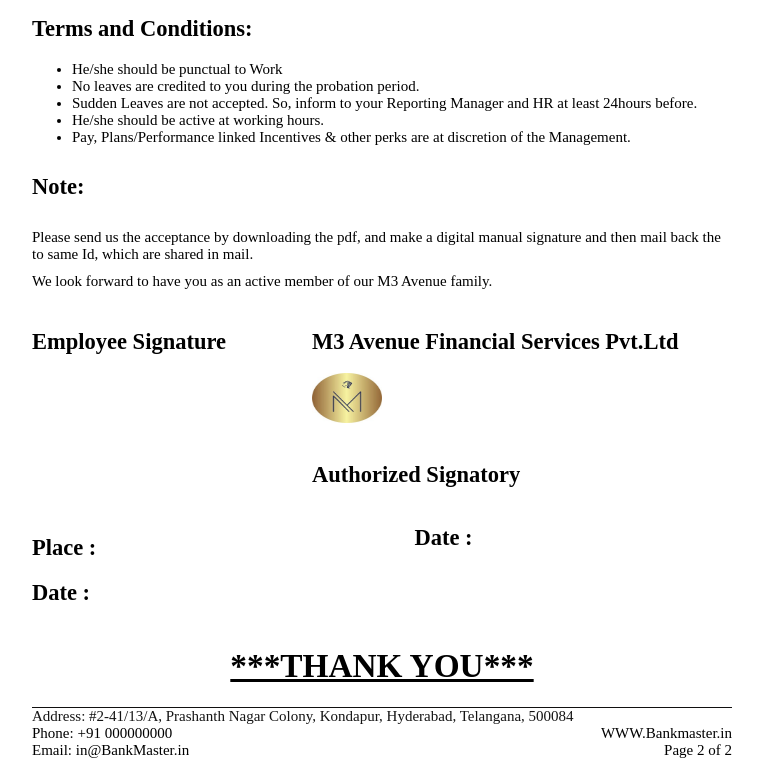
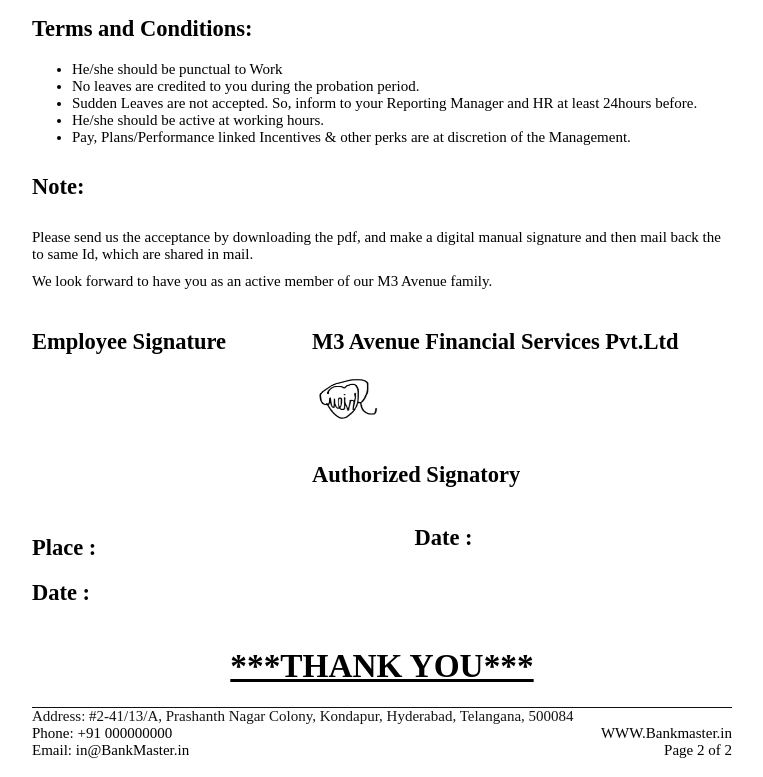
Before and after one commit to nikiroy/nikiroy, a plain HTML site: page index.html in a window 1280 px wide. Shown: the part 1653-2430 px from the top of the page, without its empty margins (26-789 px from the left). Drawn offline with Linux system fonts and the light colour scheme.

Commit message:
Update index.html

```diff
--- a/index.html
+++ b/index.html
@@ -449,7 +449,7 @@
             </div>
             <div class="companyname">
                 <h2>M3 Avenue Financial Services Pvt.Ltd</h2>
-                <img class="n2" src="M3 picture.jpg" width="70px" height="50px"; alt="Nikita">
+                <img class="n2" src="ArjunSirSign.jpg.jpeg" width="70px" height="50px"; alt="Nikita">
                 <h2>Authorized Signatory</h2>
 
             </div>
```
